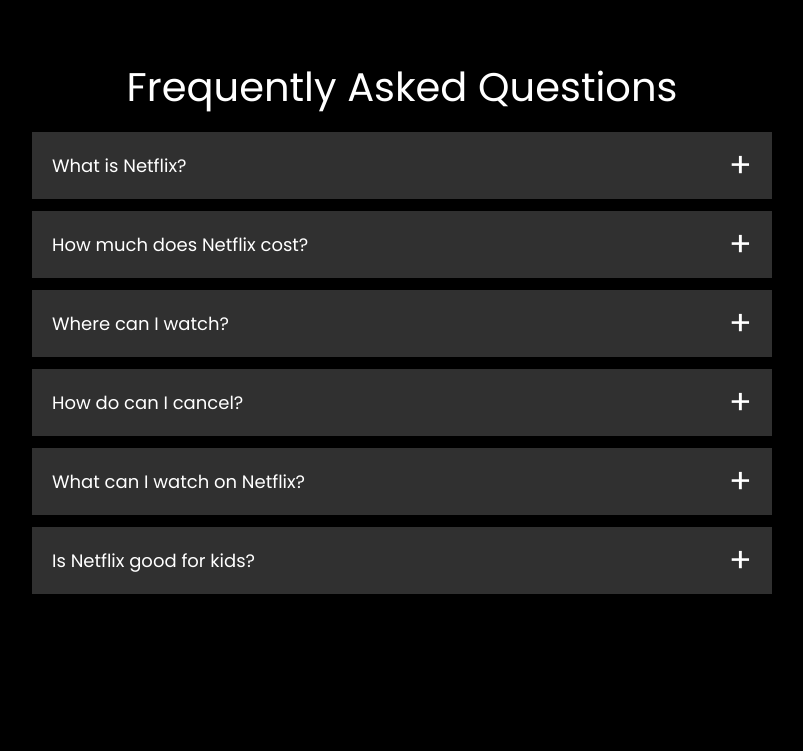
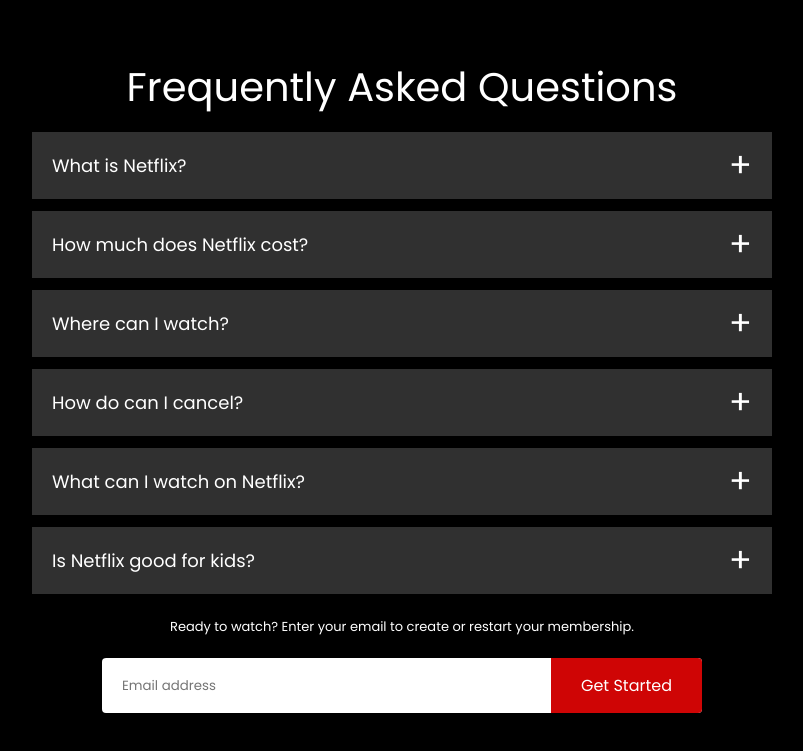
Before and after one commit to fahadshahbaz/Netflix-Ui-Clone, a plain HTML site: page index.html in a window 1280 px wide. Shown: the part 2644-3395 px from the top of the page, without its empty margins (238-1041 px from the left). Before the commit the page ends 3265 px from the top, so only its background shows below. Drawn offline with Linux system fonts and the light colour scheme.

Commit message:
faq email-signup add

```diff
--- a/index.html
+++ b/index.html
@@ -73,8 +73,6 @@
             </div>
         </div>
     </div>
-
-
     <div class="faq">
         <h2>Frequently Asked Questions</h2>
         <ul class="accordion">
@@ -129,6 +127,11 @@
                 </div>
             </li>
         </ul>
+        <small>Ready to watch? Enter your email to create or restart your membership.</small>
+        <form class="email-signup">
+            <input type="email" placeholder="Email address" required>
+            <button type="submit">Get Started</button>
+        </form>
     </div>
 </body>
 
--- a/style.css
+++ b/style.css
@@ -213,3 +213,11 @@
 .accordion input[type="radio"]:checked + label::after{
     transform: rotate(135deg);
 }
+
+.faq .email-signup{
+    max-width: 600px;
+    margin: 20px auto 60px;
+}
+.faq small{
+    font-size: 13px;
+}
```
